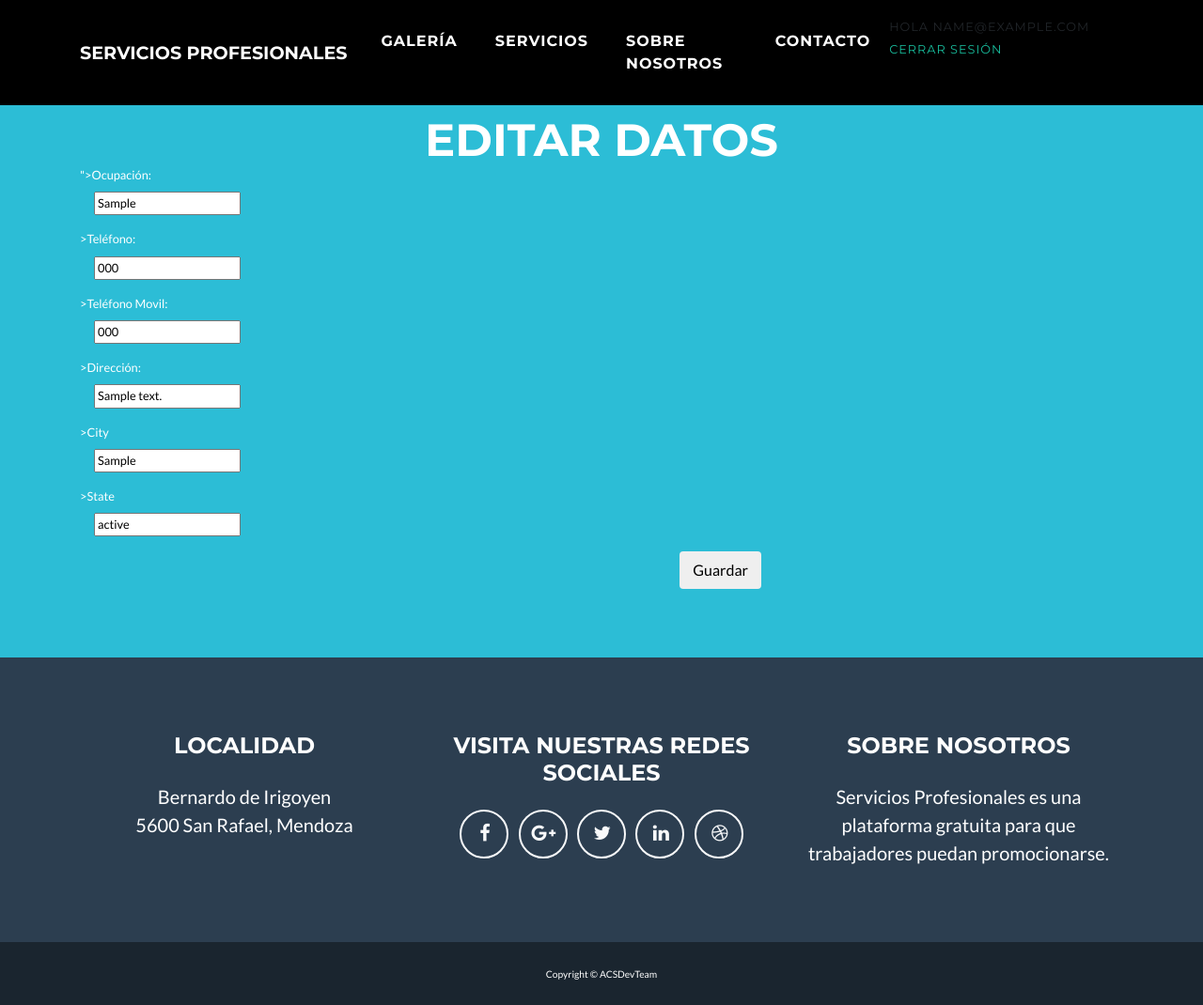
After one commit to acs-um/ServiciosProfesionales, a Django app: page /usuarios/accounts/profile/1/ in a window 1280 px wide. The commit adds this page. Shown: the whole page at 94% size. Run offline with Django 3.2, Linux system fonts and the light colour scheme; a user stored in the database is signed in; tables that the repository leaves empty hold one stand-in row (values such as "Sample post"); some libraries are stand-ins or nearby versions.

Commit message:
Añadido editar persona y servicios desde usuario

```diff
--- a/servicios_profesionales/usuarios/forms.py
+++ b/servicios_profesionales/usuarios/forms.py
@@ -1,6 +1,7 @@
 from django import forms
 from django.contrib.auth.forms import UserChangeForm
 from django.forms import ModelForm
+from django.urls import reverse
 from django.contrib.auth.decorators import login_required
 from django.views.generic.detail import SingleObjectMixin
 from django.views.generic import UpdateView
@@ -33,7 +34,7 @@ class SignUpForm(ModelForm):
 class UserProfileForm(forms.ModelForm):
     class Meta:
         model = Person
-        fields = '__all__'
+        fields = ['ocupation', 'tel', 'telcel', 'address', 'city', 'state']
 
 
 class EditPerfil(UserChangeForm):
@@ -74,34 +75,3 @@ class SetPasswordForm(forms.Form):
         if commit:
             self.user.save()
         return self.user
-
-
-class ProfileObjectMixin(SingleObjectMixin):
-    """
-    Provides views with the current user's profile.
-    """
-    model = MyUser
-
-    def get_object(self):
-        """Return's the current users profile."""
-        try:
-            return self.request.user.get_profile()
-        except MyUser.DoesNotExist:
-            raise NotImplemented(
-                "What if the user doesn't have an associated profile?")
-
-    @method_decorator(login_required)
-    def dispatch(self, request, *args, **kwargs):
-        """Ensures that only authenticated users can access the view."""
-        klass = ProfileObjectMixin
-        return super(klass, self).dispatch(request, *args, **kwargs)
-
-
-class ProfileUpdateView(ProfileObjectMixin, UpdateView):
-    """
-    A view that displays a form for editing a user's profile.
-
-    Uses a form dynamically created for the `Profile` model and
-    the default model's update template.
-    """
-    pass  # That's All Folks!
--- /dev/null
+++ b/servicios_profesionales/usuarios/templates/accounts/profile/updatePerson.html
@@ -0,0 +1,56 @@
+{% extends 'base.html' %}
+{% block content %}
+<hr>
+<section class="bg-primary text-white mb-0" id="person">
+    <div class="container">
+        <h2 class="text-center text-uppercase text-white">Editar datos</h2>
+        <div>
+            <form method="POST" class="form-horizontal">
+                {%csrf_token %}
+                <div class="form-group">
+                    <label for="{{form.ocupation}}">Ocupación:</label>
+                    <div class="col-sm-8">
+                        {{form.ocupation}}
+                    </div>
+                </div>
+                <div class="form-group">
+                    <label for={{form.tel}}>Teléfono:</label>
+                    <div class="col-sm-8">
+                        {{form.tel}}
+                    </div>
+                </div>
+                <div class="form-group">
+                    <label for={{form.telcel}}>Teléfono Movil:</label>
+                    <div class="col-sm-8">
+                        {{form.telcel}}
+                    </div>
+                </div>
+                <div class="form-group">
+                    <label for={{form.address}}>Dirección:</label>
+                    <div class="col-sm-8">
+                        {{form.address}}
+                    </div>
+                </div>
+                <div class="form-group">
+                    <label for={{form.city}}>{{form.city.label}}</label>
+                    <div class="col-sm-8">
+                        {{form.city}}
+                    </div>
+                </div>
+                <div class="form-group">
+                    <label for={{form.state}}>{{form.state.label}}</label>
+                    <div class="col-sm-8">
+                        {{form.state}}
+                    </div>
+                </div>
+                <div class="form-group">
+                    <div class="col-sm-offset-2 col-sm-8">
+                        <input type="submit" class="save btn btn-default pull-right"
+                               name="submit" value="Guardar">
+                    </div>
+                </div>
+            </form>
+        </div>
+    </div>
+</section>
+{% endblock %}
--- a/servicios_profesionales/usuarios/urls.py
+++ b/servicios_profesionales/usuarios/urls.py
@@ -1,8 +1,6 @@
 from django.urls import path, include
-from django.conf.urls import url
 from django.contrib.auth.views import PasswordResetConfirmView
 from django.contrib.auth.decorators import login_required
-
 from . import views
 
 urlpatterns = [
@@ -10,6 +8,7 @@ urlpatterns = [
     path('ingresar/', views.signup, name="SignUp"),
     path('ingresar/login/', views.login, name="EmailLogin"),
     path('', include('django.contrib.auth.urls')),
-    path('accounts/profile/', views.get_user_profile, name='update-person'),
-    path('cerrar-sesion', views.SignOutView.as_view(), name='sign_out')
+    path('accounts/profile/', login_required(views.get_user_profile), name='personDetails'),
+    path('accounts/profile/<pk>/', login_required(views.UpdatePerson.as_view()), name='UpdatePerson'),
+    path('cerrar-sesion', login_required(views.SignOutView.as_view()), name='sign_out')
 ]
--- a/servicios_profesionales/usuarios/views.py
+++ b/servicios_profesionales/usuarios/views.py
@@ -5,8 +5,9 @@ from django.http import HttpResponse
 from django.contrib.auth.decorators import login_required  # para la anotacion de loguin_required
 from django.http.response import HttpResponseRedirect
 from django.template.context import RequestContext
+from django.urls import reverse, reverse_lazy
 from django.views.generic.edit import CreateView, UpdateView, DeleteView
-from .forms import SignUpForm, EditPerfil, SetPasswordForm, UserProfileForm, ProfileUpdateView
+from .forms import SignUpForm, EditPerfil, SetPasswordForm, UserProfileForm
 from .models import MyUser, Person
 from django.contrib.auth.decorators import login_required
 from django.utils.decorators import method_decorator
@@ -14,8 +15,7 @@ from django.contrib.auth import authenticate, login
 from django.conf import urls
 from servicios.models import Service
 from django.views.generic.detail import SingleObjectMixin
-from django.views.generic import UpdateView
-from .forms import UserProfileForm
+from django.views.generic import UpdateView, FormView
 from django.contrib.auth.views import login
 
 
@@ -53,13 +53,6 @@ def user_login(request):
             return redirect(urls.handler500)
 
 
-def updateUser(UpdateView):
-    model = MyUser
-    fields = '___add___'
-    form = ProfileUpdateView()
-    template_name = ''
-
-
 class SignOutView(LogoutView):
     pass
 
@@ -71,32 +64,14 @@ def get_user_profile(request):
     return render(request, 'accounts/profile/index.html', {"person": person, "services": service})
 
 
-class ProfileObjectMixin(SingleObjectMixin):
-    """
-    Provides views with the current user's profile.
-    """
-    model = MyUser
+class UpdatePerson(UpdateView):
+    model = Person
+    form = UserProfileForm()
+    form_class = UserProfileForm
+    template_name = 'accounts/profile/updatePerson.html'
 
-    def get_object(self):
-        """Return's the current users profile."""
-        try:
-            return self.request.user.get_profile()
-        except MyUser.DoesNotExist:
-            raise NotImplemented(
-                "What if the user doesn't have an associated profile?")
+    def form_valid(self, form):
+        return super().form_valid(form)
 
-    @method_decorator(login_required)
-    def dispatch(self, request, *args, **kwargs):
-        """Ensures that only authenticated users can access the view."""
-        klass = ProfileObjectMixin
-        return super(klass, self).dispatch(request, *args, **kwargs)
-
-
-class ProfileUpdateView(ProfileObjectMixin, UpdateView):
-    """
-    A view that displays a form for editing a user's profile.
-
-    Uses a form dynamically created for the `Profile` model and
-    the default model's update template.
-    """
-    pass  # That's All Folks!
+    def get_success_url(self):
+        return reverse('personDetails')
```
Also changed, not shown: servicios_profesionales/servicios/templates/servicios/updateService.html (+2 -7 lines), servicios_profesionales/usuarios/templates/accounts/profile/index.html (+10 -1 lines).
